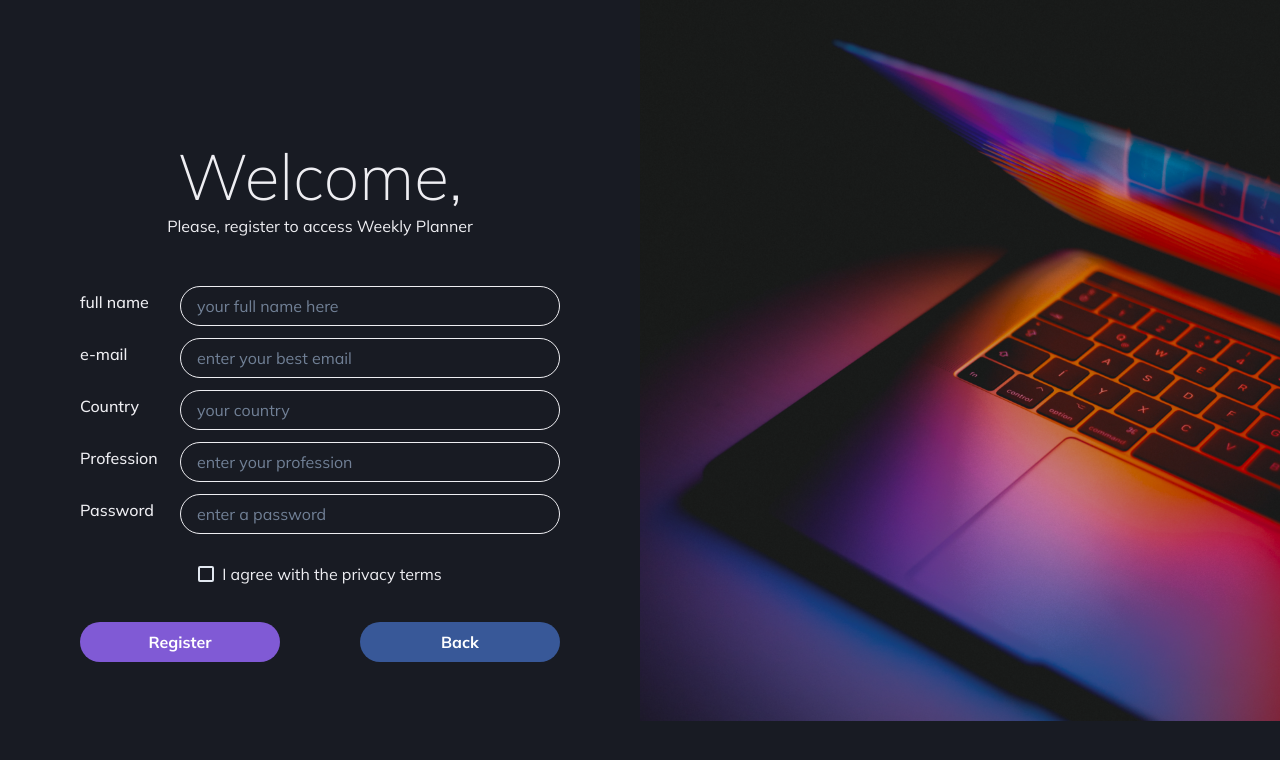
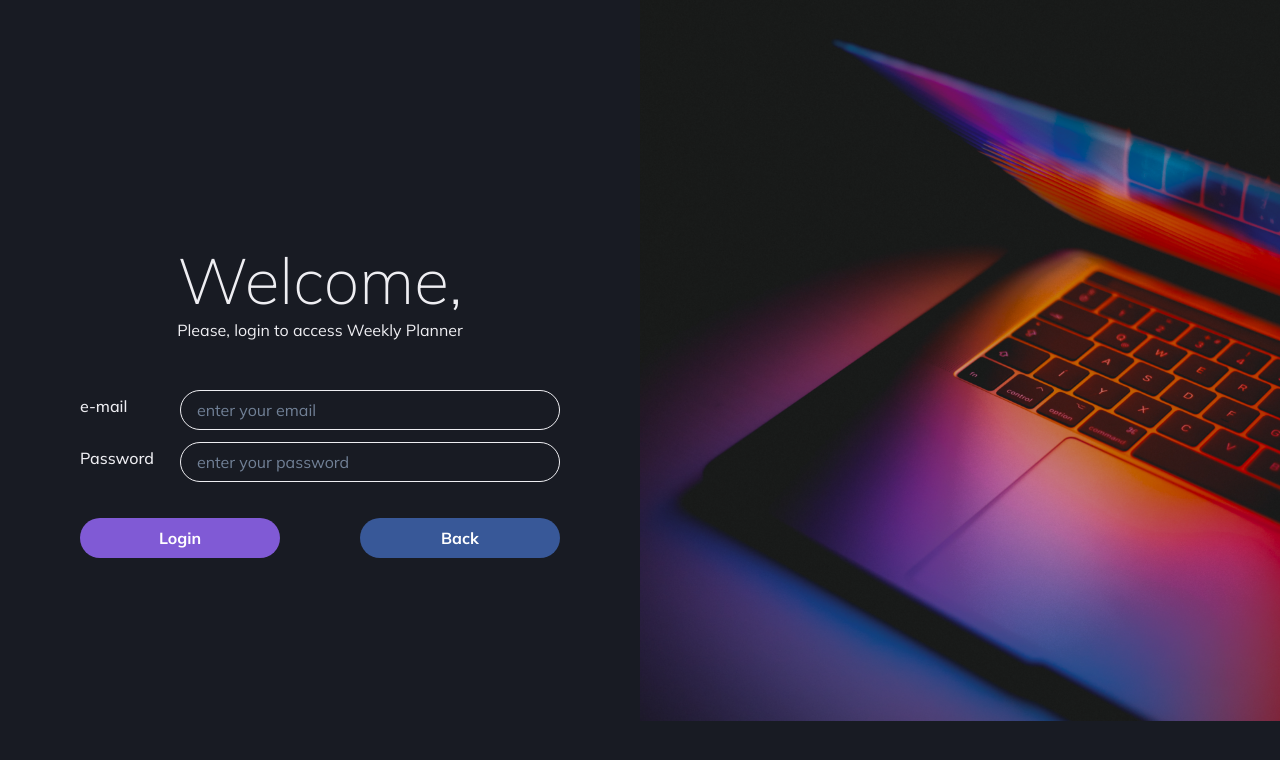
Before and after one commit to Achette/planner-board-project, a Next.js app: page /login in a window 1280 px wide. Shown: the top 760 px of the page. Built offline with nearby package versions, Linux system fonts and the light colour scheme.

Commit message:
Feat: Added login page and validations

```diff
--- a/server.json
+++ b/server.json
@@ -44,6 +44,15 @@
       "password": "145697745",
       "terms": true,
       "id": 5
+    },
+    {
+      "fullname": "William Achete",
+      "email": "achette.william@gmail.com",
+      "country": "Brasil",
+      "profession": "Consultor",
+      "password": "012365478",
+      "terms": true,
+      "id": 6
     }
   ],
   "progress": [
--- /dev/null
+++ b/src/pages/login.tsx
@@ -0,0 +1,131 @@
+import {
+  Box,
+  Button,
+  Flex,
+  FormControl,
+  FormLabel,
+  Heading,
+  Input,
+  Stack,
+  Text,
+} from "@chakra-ui/react";
+import { yupResolver } from "@hookform/resolvers/yup";
+import Head from "next/head";
+import Link from "next/link";
+import { useForm } from "react-hook-form";
+import { BackgroundImage } from "../components";
+import { loginUserData } from "../types";
+import { FormLoginSchema } from "../validation/FormSchemaValidation";
+
+export default function Login() {
+  const {
+    register,
+    handleSubmit,
+    formState: { errors, isSubmitting },
+  } = useForm<loginUserData>({ resolver: yupResolver(FormLoginSchema) });
+
+    const onFormSubmit = (data: loginUserData) => {
+        console.log(data)
+    }
+
+  return (
+    <Box display="flex">
+      <Head>
+        <title>Weekly Planner</title>
+      </Head>
+      <Flex
+        flex={1}
+        alignItems="center"
+        justifyContent="center"
+        flexDirection="column"
+        h="100vh"
+      >
+        <Heading fontWeight="100" fontSize="4rem" textAlign="center" top={0}>
+          Welcome,
+        </Heading>
+        <Text marginBottom="3rem" textAlign="center">
+          Please, login to access Weekly Planner
+        </Text>
+        <Box w="30rem">
+          <FormControl>
+            <Flex flexDirection="column">
+              <Flex w="100%" alignItems="center" justifyContent="space-between">
+                <FormLabel>e-mail</FormLabel>
+                <Input
+                  type="email"
+                  id="email"
+                  placeholder="enter your email"
+                  {...register("email")}
+                  borderRadius="3.125rem"
+                  w="23.75rem"
+                  borderColor={errors.email?.message ? "red.500" : "current"}
+                />
+              </Flex>
+              <Text
+                color="red.500"
+                fontSize="12"
+                pl="105px"
+                mb="0.5rem"
+                mt="0.25rem"
+              >
+                {errors.email?.message}
+              </Text>
+
+              <Flex w="100%" alignItems="center" justifyContent="space-between">
+                <FormLabel>Password</FormLabel>
+                <Input
+                  type="password"
+                  id="password"
+                  placeholder="enter your password"
+                  {...register("password")}
+                  borderRadius="3.125rem"
+                  w="23.75rem"
+                  borderColor={errors.password?.message ? "red.500" : "current"}
+                />
+              </Flex>
+
+              <Text
+                color="red.500"
+                fontSize="12"
+                pl="105px"
+                mb="0.5rem"
+                mt="0.25rem"
+              >
+                {errors.password?.message}
+              </Text>
+            </Flex>
+            <Stack
+              direction="row"
+              align="center"
+              justifyContent="space-between"
+              mt="1.5rem"
+            >
+              <Button
+                colorScheme="purple"
+                w="200px"
+                borderRadius="3.125rem"
+                     onClick={() => handleSubmit(onFormSubmit)()}
+                isLoading={isSubmitting}
+              >
+                Login
+              </Button>
+
+              <Link href={`/`}>
+                <Button
+                  colorScheme="facebook"
+                  w="200px"
+                  borderRadius="3.125rem"
+                >
+                  Back
+                </Button>
+              </Link>
+            </Stack>
+          </FormControl>
+        </Box>
+      </Flex>
+      <Box flex={1} h="100vh">
+        <BackgroundImage />
+      </Box>
+    </Box>
+  );
+}
--- a/src/types/index.tsx
+++ b/src/types/index.tsx
@@ -6,3 +6,8 @@ export type userData = {
   password: string;
   terms: boolean;
 };
+
+export type loginUserData = {
+  email: string
+  password: string
+}
--- a/src/validation/FormSchemaValidation.ts
+++ b/src/validation/FormSchemaValidation.ts
@@ -25,3 +25,14 @@ export const FormRegisterSchema = yup.object().shape({
     (value) => value === true
     )
 });
+
+export const FormLoginSchema = yup.object().shape({
+  email: yup
+  .string()
+  .required("E-mail is required.")
+  .email("E-mail invalid!"),
+  password: yup
+  .string()
+  .required("Password is required.")
+  .min(8, "Password must contain at least 8 characters. "),
+})
```
Also changed, not shown: src/pages/index.tsx (+5 -3 lines).
